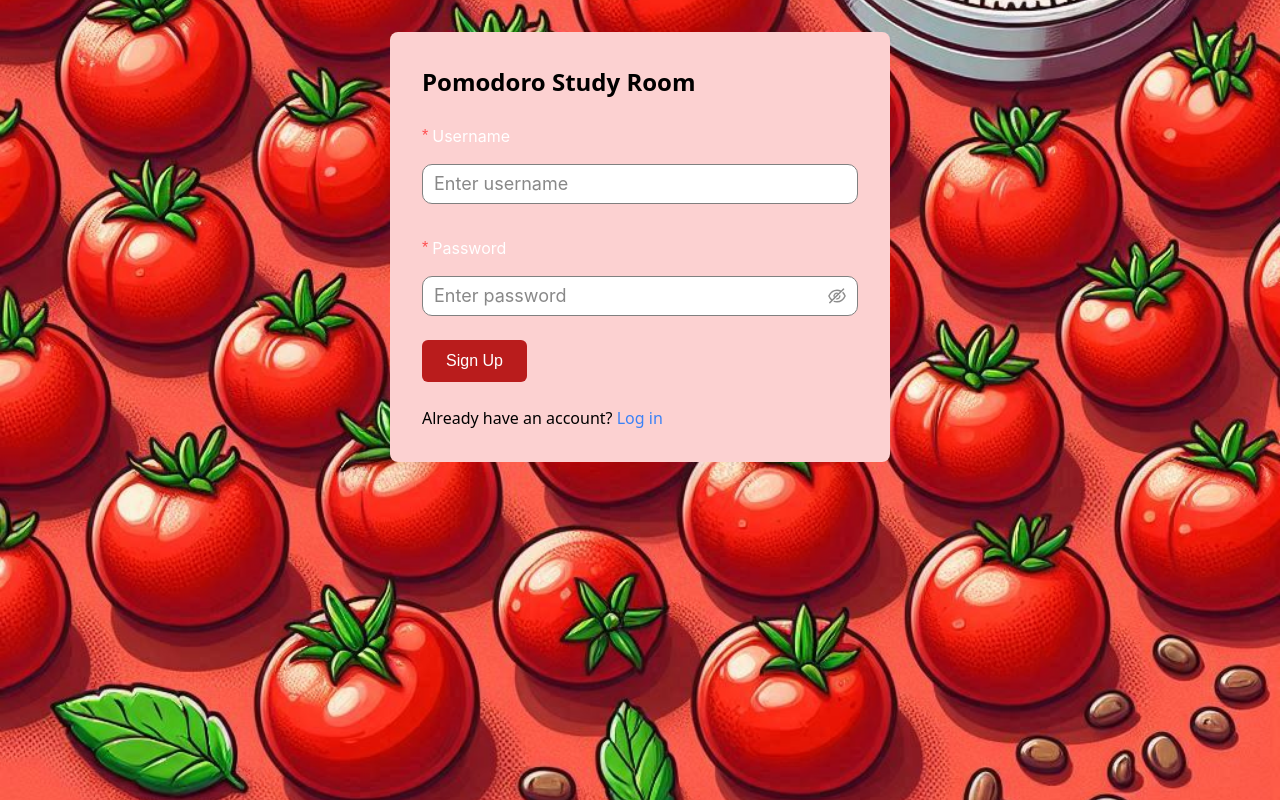
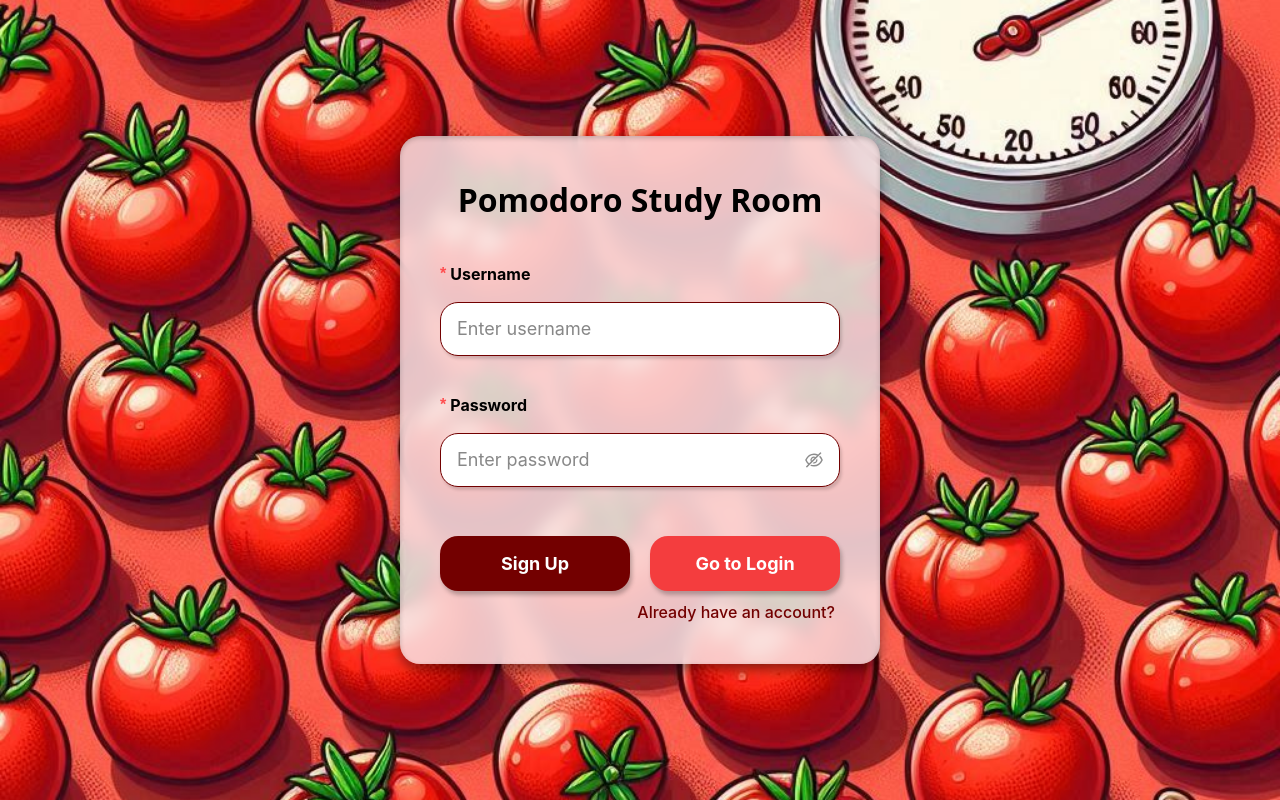
Before and after one commit to luciocanepa/SOPRA_group11_client, a Next.js app: page /register in a window 1280 px wide. Built offline with nearby package versions, Linux system fonts and the light colour scheme; what @ant-design/nextjs-registry would draw is missing.

Commit message:
Style unifycation changes to: timer/login/register/dashboard UIs, however they still have their own css files. Pending: changes to CreateNewGroup, ManageProfile, Groups components

```diff
--- a/app/dashboard/page.tsx
+++ b/app/dashboard/page.tsx
@@ -167,7 +167,7 @@ const Dashboard: React.FC = () => {
           className="dashboardMainPage-button"
           onClick={() => router.push(`/edit/${loggedInUserId}`)}
         >
-          Manage Profile
+          Profile
         </Button>
         <Button className="dashboardMainPage-button" onClick={handleLogout}>
           Logout
--- a/app/register/page.tsx
+++ b/app/register/page.tsx
@@ -6,13 +6,15 @@ import { Form, Input } from "antd";
 import Link from "next/link";
 import useLocalStorage from "@/hooks/useLocalStorage";
 import { User } from "@/types/user";
+import {JSX} from "react";
+import "../styles/pages/login.css";
 
 interface RegisterForm {
   username: string;
   password: string;
 }
 
-const Register: React.FC = () => {
+const Register: () => JSX.Element = () => {
   const router = useRouter();
   const apiService = useApi();
   const [form] = Form.useForm<RegisterForm>();
@@ -42,22 +44,31 @@ const Register: React.FC = () => {
   };
 
     return (
-    <div className="register-container text-black">
-      <h2>Pomodoro Study Room</h2>
+        <div className="login-page">
+            <div className="login-container">
+                <h2 className="login-title">Pomodoro Study Room</h2>
                 <Form<RegisterForm>
                     form={form}
                     name="register"
                     size="large"
                     onFinish={handleRegister}
                     layout="vertical"
+                    className="login-form"
                 >
+                    <div className="form-group">
                         <Form.Item
                             name="username"
                             label="Username"
                             rules={[{ required: true, message: "Please input your username!" }]}
                         >
-          <Input placeholder="Enter username" />
+                            <Input
+                                className="login-input"
+                                placeholder="Enter username"
+                                size="large"
+                            />
                         </Form.Item>
+                    </div>
+                    <div className="form-group">
                         <Form.Item
                             name="password"
                             label="Password"
@@ -82,19 +93,36 @@ const Register: React.FC = () => {
                                 },
                             ]}
                         >
-          <Input.Password placeholder="Enter password" />
+                            <Input.Password
+                                className="login-input"
+                                placeholder="Enter password"
+                                size="large"
+                            />
                         </Form.Item>
-        <Form.Item>
-          <button type="submit" className="register-button">
+                    </div>
+                    <div className="button-group">
+                        <Form.Item style={{ width: '100%' }}>
+                            <div style={{ display: 'flex', gap: '20px', width: '100%' }}>
+                                <button type="submit" className="login-button" style={{ flex: 1 }}>
                                     Sign Up
                                 </button>
+                                <Link
+                                    href="/login"
+                                    className="signup-button"
+                                    style={{ flex: 1, display: 'flex', justifyContent: 'center' }}
+                                >
+                                    Go to Login
+                                </Link>
+                            </div>
                         </Form.Item>
+                    </div>
+                    <p className="signup-prompt">
+                        Already have an account?
+                    </p>
                 </Form>
-      <p>
-        Already have an account? <Link href="/login">Log in</Link>
-      </p>
+            </div>
         </div>
     );
-};
+}
 
 export default Register;
--- a/app/styles/globals.css
+++ b/app/styles/globals.css
@@ -1,6 +1,6 @@
 :root {
   /* Color palette */
-  --bg-primary: #1a1a1a;
+  --bg-primary: #ff0000;
   --bg-secondary: #242424;
   --accent-primary: #3b82f6;
   --accent-secondary: #60a5fa;
@@ -82,50 +82,50 @@ li {
   padding: 2rem;
 }
 
-/* Registration Page Styles */
-.register-container {
-  background-color: #fcd1d1; /* Soft pastel red */
-  padding: 2rem;
-  border-radius: 0.5rem;
-  margin: 2rem auto;
-  max-width: 500px;
-  color: black; /* Text color for container set to black */
-}
+/*!* Registration Page Styles *!*/
+/*.register-container {*/
+/*  background-color: #fcd1d1; !* Soft pastel red *!*/
+/*  padding: 2rem;*/
+/*  border-radius: 0.5rem;*/
+/*  margin: 2rem auto;*/
+/*  max-width: 500px;*/
+/*  color: black; !* Text color for container set to black *!*/
+/*}*/
 
-.register-container h2 {
-  color: black; /* Change header color to black */
-}
+/*.register-container h2 {*/
+/*  color: black; !* Change header color to black *!*/
+/*}*/
 
-/* Set the label text to black */
-.register-container .ant-form-item-label {
-  color: black; /* Set text color for labels (e.g., Username, Password) to black */
-}
+/*!* Set the label text to black *!*/
+/*.register-container .ant-form-item-label {*/
+/*  color: black; !* Set text color for labels (e.g., Username, Password) to black *!*/
+/*}*/
 
-/* Set text color for the input fields */
-.register-container .ant-input,
-.register-container .ant-input-password {
-  color: white;
-  background-color: white; /* Set text color inside inputs to black */
-}
+/*!* Set text color for the input fields *!*/
+/*.register-container .ant-input,*/
+/*.register-container .ant-input-password {*/
+/*  color: white;*/
+/*  background-color: white; !* Set text color inside inputs to black *!*/
+/*}*/
 
-.register-button {
-  background-color: #b91c1c; /* Darker red */
-  color: white; /* Text color for button set to white */
-  border: none;
-  padding: 0.75rem 1.5rem;
-  border-radius: 0.375rem;
-  cursor: pointer;
-  transition: background-color 0.2s ease;
-  font-size: 1rem;
-}
+/*.register-button {*/
+/*  background-color: #b91c1c; !* Darker red *!*/
+/*  color: white; !* Text color for button set to white *!*/
+/*  border: none;*/
+/*  padding: 0.75rem 1.5rem;*/
+/*  border-radius: 0.375rem;*/
+/*  cursor: pointer;*/
+/*  transition: background-color 0.2s ease;*/
+/*  font-size: 1rem;*/
+/*}*/
 
-.register-button:hover {
-  background-color: #991b1b; /* Darker red on hover */
-}
+/*.register-button:hover {*/
+/*  background-color: #991b1b; !* Darker red on hover *!*/
+/*}*/
 
-.invite-user-placeholder-container {
-  margin-bottom: 1rem;
-}
+/*.invite-user-placeholder-container {*/
+/*  margin-bottom: 1rem;*/
+/*}*/
 
 .invite-user-button {
   background-color: var(--reg-dark); /* Darker red for the button */
--- a/app/styles/pages/login.css
+++ b/app/styles/pages/login.css
@@ -1,19 +1,20 @@
 .login-page {
-  background-image: url("/images/clock_top_right.jpeg");
-  background-size: cover;
-  background-position: center;
-  background-repeat: no-repeat;
+  /*background-image: url("/images/clock_top_right.jpeg");*/
+  /*background-size: cover;*/
+  /*background-position: center;*/
+  /*background-repeat: no-repeat;*/
   display: flex;
   justify-content: center;
   align-items: center;
   min-height: 100vh;
-  background-color: rgba(253, 131, 78, 0.19);
+  /*background-color: rgba(255, 0, 0, 0.19);*/
   padding: 30px;
   z-index: -1;
 }
 
 .login-container {
-  background-color: rgba(249, 225, 227, 0.77);
+  background-color: rgba(251, 227, 228, 0.85);
+  backdrop-filter: blur(8px) !important;
   border-radius: 20px;
   padding: 40px;
   width: 100%;
@@ -21,7 +22,6 @@
   box-shadow:
             inset 0 2px 5px rgba(0, 0, 0, 0.2),
             0 6px 12px rgba(0, 0, 0, 0.42);
-  backdrop-filter: blur(8px) !important;
 }
 
 .login-title {
@@ -61,7 +61,8 @@
   width: 100%;
   padding: 13px 16px !important;
   border-radius: 18px !important;
-  border: none;
+  border: 1px solid #720000 !important;
+  /*border: none !important;*/
   background-color: #ffffff !important;
   box-shadow: 2px 3px 3px rgba(0, 0, 0, 0.15);
   font-size: 18px !important;
@@ -164,9 +165,9 @@
 .signup-prompt {
   color: #730000;
   margin-top: -20px;
-  margin-right: 65px;
+  margin-right: 5px;
   font-size: 16px;
-  text-align: end;
+  text-align: right;
   font-weight: 500;
 }
 
--- a/app/styles/pages/timer.css
+++ b/app/styles/pages/timer.css
@@ -17,7 +17,8 @@ body {
 }
 
 .white-container {
-  background: white;
+  background-color: rgba(251, 227, 228, 0.91);
+  backdrop-filter: blur(8px) !important;
   padding: 30px; /* Creates space around pink container */
   border-radius: 20px; /* Optional rounded corners */
   box-shadow: 0 4px 20px rgba(0, 0, 0, 0.3); /* Optional subtle shadow */
@@ -33,7 +34,7 @@ body {
 }
 
 .pink-container {
-  background: #fbe3e4;
+  background: #ffffff;
   color: black;
   padding: 20px;
   border-radius: 20px;
```
Also changed, not shown: app/styles/pages/dashboard.css (+39 -20 lines). Lines whose indentation alone changed are shown as unchanged.
